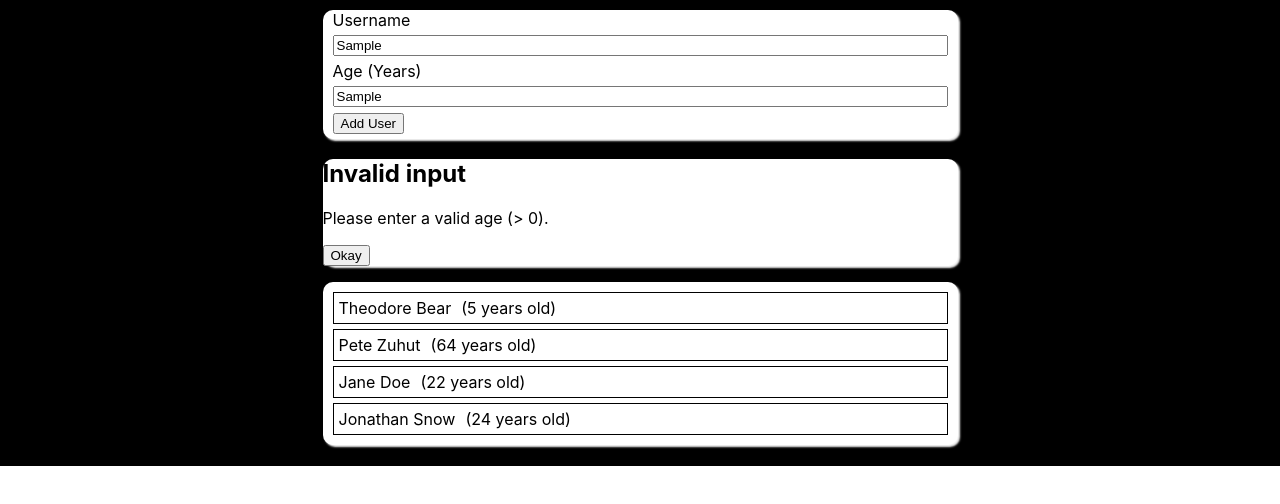
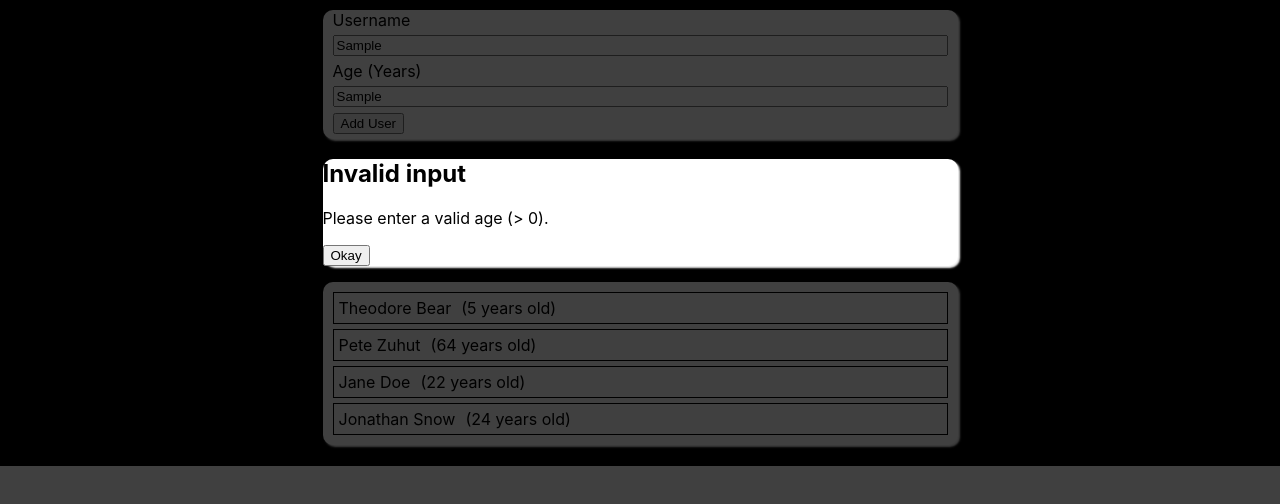
Before and after one commit to antran0/add-users-react, a React (Create React App) app: page / in a window 1280 px wide. Both pictures are taken after typing "Sample", "Sample" into the empty fields and a click on the button "Add User". Shown: the top 504 px of the page. Built offline with nearby package versions, Linux system fonts and the light colour scheme.

Commit message:
added backdrop to error modal

```diff
--- a/src/components/ErrorModal.js
+++ b/src/components/ErrorModal.js
@@ -1,9 +1,12 @@
 import React from "react";
 import styles from "./ErrorModal.module.css";
+import Backdrop from "./UI/Backdrop";
 import Card from "./UI/Card";
 
 const ErrorModal = (props) => {
   return (
+    <div>
+      <Backdrop onClick={props.onCloseModal} />
       <Card className={`${styles["error-modal"]}`}>
         <section>
           <h2>Invalid input</h2>
@@ -13,6 +16,7 @@ const ErrorModal = (props) => {
           </button>
         </section>
       </Card>
+    </div>
   );
 };
 
--- a/src/components/ErrorModal.module.css
+++ b/src/components/ErrorModal.module.css
@@ -3,4 +3,5 @@
   position: relative;
   left: 25%;
   width: 50%;
+  z-index: 100;
 }
--- /dev/null
+++ b/src/components/UI/Backdrop.js
@@ -0,0 +1,15 @@
+import React from "react";
+import styles from "./Backdrop.module.css";
+
+const Backdrop = (props) => {
+  return (
+    <div
+      className={`${styles["backdrop"]} ${props.className}`}
+      onClick={props.onClick}
+    >
+      props.children
+    </div>
+  );
+};
+
+export default Backdrop;
--- /dev/null
+++ b/src/components/UI/Backdrop.module.css
@@ -0,0 +1,9 @@
+.backdrop {
+  position: fixed;
+  top: 0;
+  left: 0;
+  width: 100%;
+  height: 100vh;
+  z-index: 10;
+  background: rgba(0, 0, 0, 0.75);
+}
```
Lines whose indentation alone changed are shown as unchanged.
